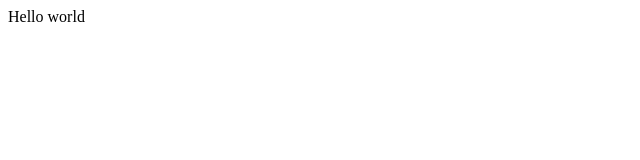
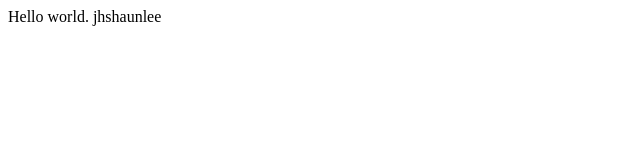
Before and after one commit to jhshaunlee/opentutorials-jhshaunlee, a plain HTML site: page index.html in a window 1280 px wide. Shown: the full height of the page, 0-640 px from the left. Drawn offline with Linux system fonts and the light colour scheme.

Commit message:
change index.html

```diff
--- a/index.html
+++ b/index.html
@@ -14,6 +14,6 @@
 <link rel="apple-touch-icon" href="/apple-touch-icon.png" />
 </head>
 <body>
-Hello world
+Hello world. jhshaunlee
 </body>
 </html>
```
